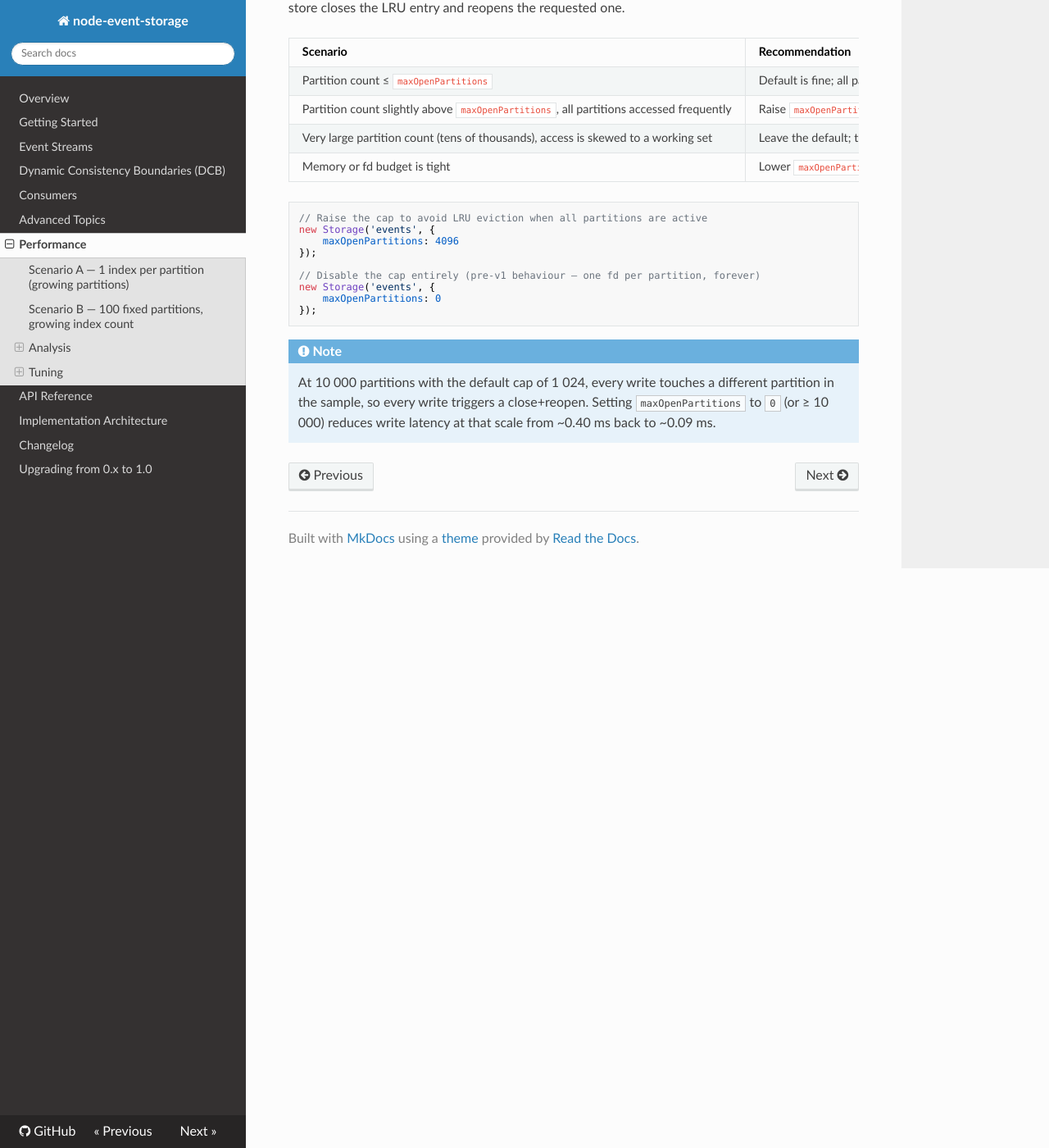
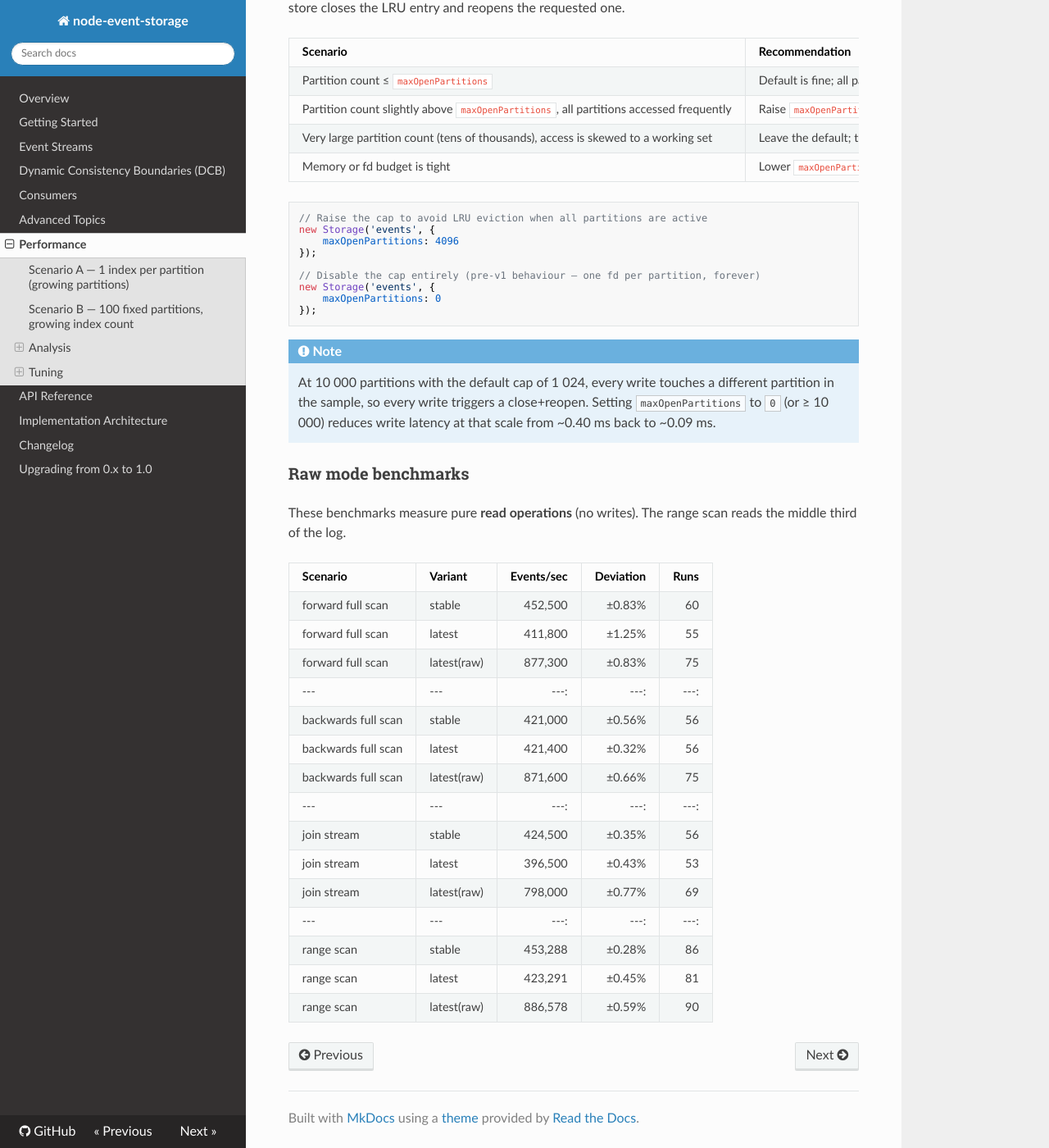
Before and after one commit to albe/node-event-storage, an MkDocs documentation site: the page built from docs/performance.md, in a window 1280 px wide and 1400 px high, scrolled down 3380 px. Shown: the whole window at 82% size. Built offline with MkDocs 1.6.1, drawn with Linux system fonts in a browser that asks for light colours; nearby versions of some CDN libraries.

Commit message:
Update performance doc with raw mode benchmark result

```diff
--- a/docs/performance.md
+++ b/docs/performance.md
@@ -105,3 +105,26 @@ new Storage('events', {
 
 !!! note
     At 10 000 partitions with the default cap of 1 024, every write touches a different partition in the sample, so every write triggers a close+reopen.  Setting `maxOpenPartitions` to `0` (or ≥ 10 000) reduces write latency at that scale from ~0.40 ms back to ~0.09 ms.
+
+
+### Raw mode benchmarks
+
+These benchmarks measure pure **read operations** (no writes). The range scan reads the middle third of the log.
+
+| Scenario | Variant | Events/sec | Deviation | Runs |
+|----------|---------|-----------:|----------:|-----:|
+| forward full scan | stable | 452,500 | ±0.83% | 60 |
+| forward full scan | latest | 411,800 | ±1.25% | 55 |
+| forward full scan | latest(raw) | 877,300 | ±0.83% | 75 |
+| --- | --- | ---: | ---: | ---: |
+| backwards full scan | stable | 421,000 | ±0.56% | 56 |
+| backwards full scan | latest | 421,400 | ±0.32% | 56 |
+| backwards full scan | latest(raw) | 871,600 | ±0.66% | 75 |
+| --- | --- | ---: | ---: | ---: |
+| join stream | stable | 424,500 | ±0.35% | 56 |
+| join stream | latest | 396,500 | ±0.43% | 53 |
+| join stream | latest(raw) | 798,000 | ±0.77% | 69 |
+| --- | --- | ---: | ---: | ---: |
+| range scan | stable | 453,288 | ±0.28% | 86 |
+| range scan | latest | 423,291 | ±0.45% | 81 |
+| range scan | latest(raw) | 886,578 | ±0.59% | 90 |
```
